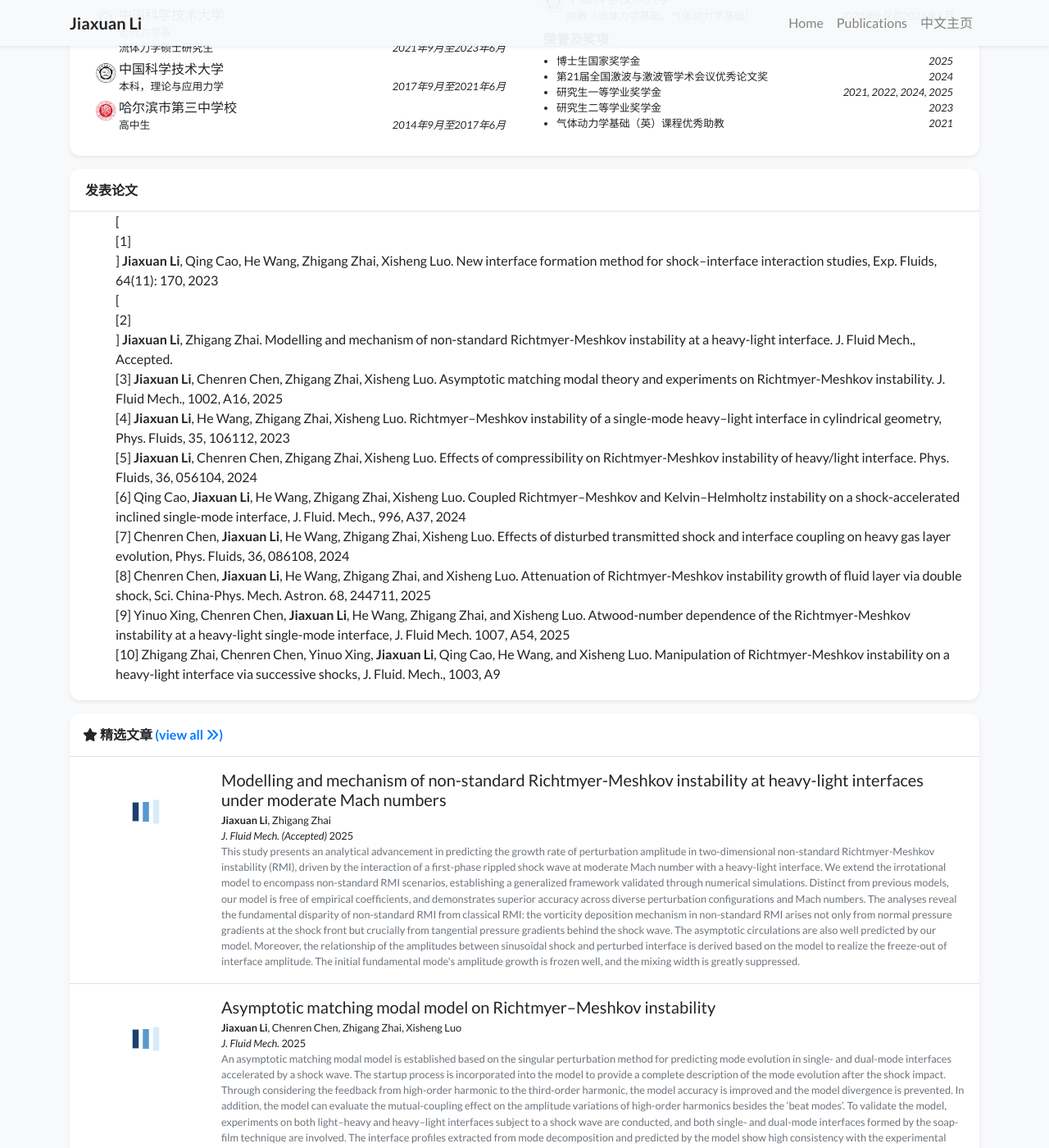
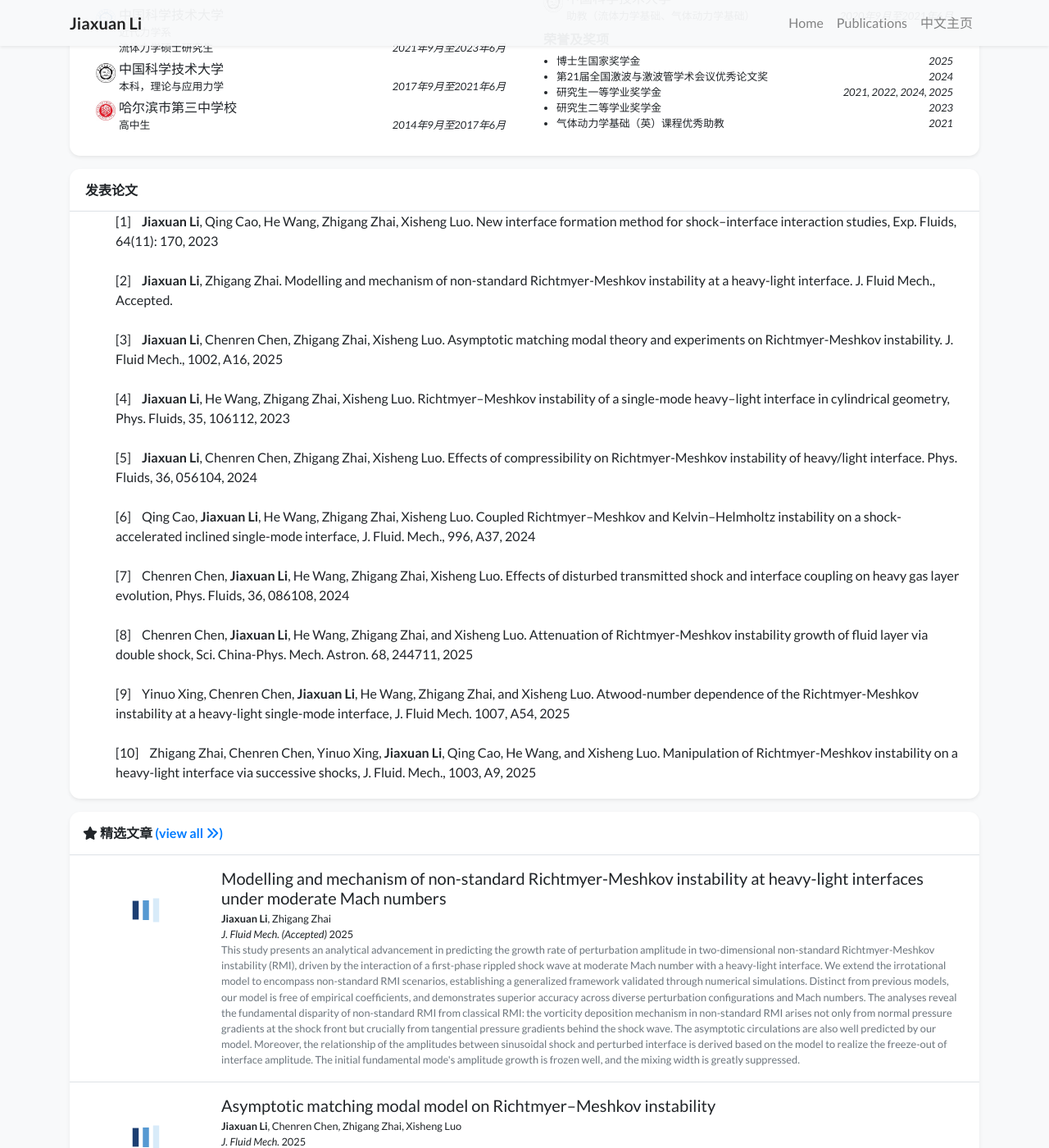
Before and after one commit to ChiaHsuanLee116/chiahsuanlee116.github.io, a Jekyll site: the page built from zh.html, in a window 1280 px wide and 1400 px high, scrolled down 599 px. Shown: the whole window at 82% size. Built offline with Jekyll 4.4.1, drawn with Linux system fonts in a browser that asks for light colours; nearby versions of some CDN libraries; a style sheet for code colours, icons or effects is not loaded.

```diff
--- a/_includes/widgets/pubs_zh.html
+++ b/_includes/widgets/pubs_zh.html
@@ -20,16 +20,16 @@
   }
 </style>
        <ol>
- [<li></li>] <b>Jiaxuan Li</b>, Qing Cao, He Wang, Zhigang Zhai, Xisheng Luo. New interface formation method for shock–interface interaction studies, Exp. Fluids, 64(11): 170, 2023
-<br>[<li></li>] <b>Jiaxuan Li</b>, Zhigang Zhai. Modelling and mechanism of non-standard Richtmyer-Meshkov instability at a heavy-light interface. J. Fluid Mech., Accepted.
-<br>[3] <b>Jiaxuan Li</b>, Chenren Chen, Zhigang Zhai, Xisheng Luo. Asymptotic matching modal theory and experiments on Richtmyer-Meshkov instability. J. Fluid Mech., 1002, A16, 2025
-<br>[4] <b>Jiaxuan Li</b>, He Wang, Zhigang Zhai, Xisheng Luo. Richtmyer–Meshkov instability of a single-mode heavy–light interface in cylindrical geometry, Phys. Fluids, 35, 106112, 2023
-<br>[5] <b>Jiaxuan Li</b>, Chenren Chen, Zhigang Zhai, Xisheng Luo. Effects of compressibility on Richtmyer-Meshkov instability of heavy/light interface. Phys. Fluids, 36, 056104, 2024
-<br>[6] Qing Cao, <b>Jiaxuan Li</b>, He Wang, Zhigang Zhai, Xisheng Luo. Coupled Richtmyer–Meshkov and Kelvin–Helmholtz instability on a shock-accelerated inclined single-mode interface, J. Fluid. Mech., 996, A37, 2024
-<br>[7] Chenren Chen, <b>Jiaxuan Li</b>, He Wang, Zhigang Zhai, Xisheng Luo. Effects of disturbed transmitted shock and interface coupling on heavy gas layer evolution, Phys. Fluids, 36, 086108, 2024
-<br>[8] Chenren Chen, <b>Jiaxuan Li</b>, He Wang, Zhigang Zhai, and Xisheng Luo. Attenuation of Richtmyer-Meshkov instability growth of fluid layer via double shock, Sci. China-Phys. Mech. Astron. 68, 244711, 2025
-<br>[9] Yinuo Xing, Chenren Chen, <b>Jiaxuan Li</b>, He Wang, Zhigang Zhai, and Xisheng Luo. Atwood-number dependence of the Richtmyer-Meshkov instability at a heavy-light single-mode interface, J. Fluid Mech. 1007, A54, 2025
-<br>[10] Zhigang Zhai, Chenren Chen, Yinuo Xing, <b>Jiaxuan Li</b>, Qing Cao, He Wang, and Xisheng Luo. Manipulation of Richtmyer-Meshkov instability on a heavy-light interface via successive shocks, J. Fluid. Mech., 1003, A9
+ <li> <b>Jiaxuan Li</b>, Qing Cao, He Wang, Zhigang Zhai, Xisheng Luo. New interface formation method for shock–interface interaction studies, Exp. Fluids, 64(11): 170, 2023</li>
+<br><li><b>Jiaxuan Li</b>, Zhigang Zhai. Modelling and mechanism of non-standard Richtmyer-Meshkov instability at a heavy-light interface. J. Fluid Mech., Accepted.</li>
+<br><li> <b>Jiaxuan Li</b>, Chenren Chen, Zhigang Zhai, Xisheng Luo. Asymptotic matching modal theory and experiments on Richtmyer-Meshkov instability. J. Fluid Mech., 1002, A16, 2025</li>
+<br><li> <b>Jiaxuan Li</b>, He Wang, Zhigang Zhai, Xisheng Luo. Richtmyer–Meshkov instability of a single-mode heavy–light interface in cylindrical geometry, Phys. Fluids, 35, 106112, 2023</li>
+<br><li><b>Jiaxuan Li</b>, Chenren Chen, Zhigang Zhai, Xisheng Luo. Effects of compressibility on Richtmyer-Meshkov instability of heavy/light interface. Phys. Fluids, 36, 056104, 2024</li>
+<br><li> Qing Cao, <b>Jiaxuan Li</b>, He Wang, Zhigang Zhai, Xisheng Luo. Coupled Richtmyer–Meshkov and Kelvin–Helmholtz instability on a shock-accelerated inclined single-mode interface, J. Fluid. Mech., 996, A37, 2024</li>
+<br><li> Chenren Chen, <b>Jiaxuan Li</b>, He Wang, Zhigang Zhai, Xisheng Luo. Effects of disturbed transmitted shock and interface coupling on heavy gas layer evolution, Phys. Fluids, 36, 086108, 2024</li>
+<br><li> Chenren Chen, <b>Jiaxuan Li</b>, He Wang, Zhigang Zhai, and Xisheng Luo. Attenuation of Richtmyer-Meshkov instability growth of fluid layer via double shock, Sci. China-Phys. Mech. Astron. 68, 244711, 2025</li>
+<br><li> Yinuo Xing, Chenren Chen, <b>Jiaxuan Li</b>, He Wang, Zhigang Zhai, and Xisheng Luo. Atwood-number dependence of the Richtmyer-Meshkov instability at a heavy-light single-mode interface, J. Fluid Mech. 1007, A54, 2025</li>
+<br><li> Zhigang Zhai, Chenren Chen, Yinuo Xing, <b>Jiaxuan Li</b>, Qing Cao, He Wang, and Xisheng Luo. Manipulation of Richtmyer-Meshkov instability on a heavy-light interface via successive shocks, J. Fluid. Mech., 1003, A9, 2025</li>
     </ol>
     </div>
 </div>
```
